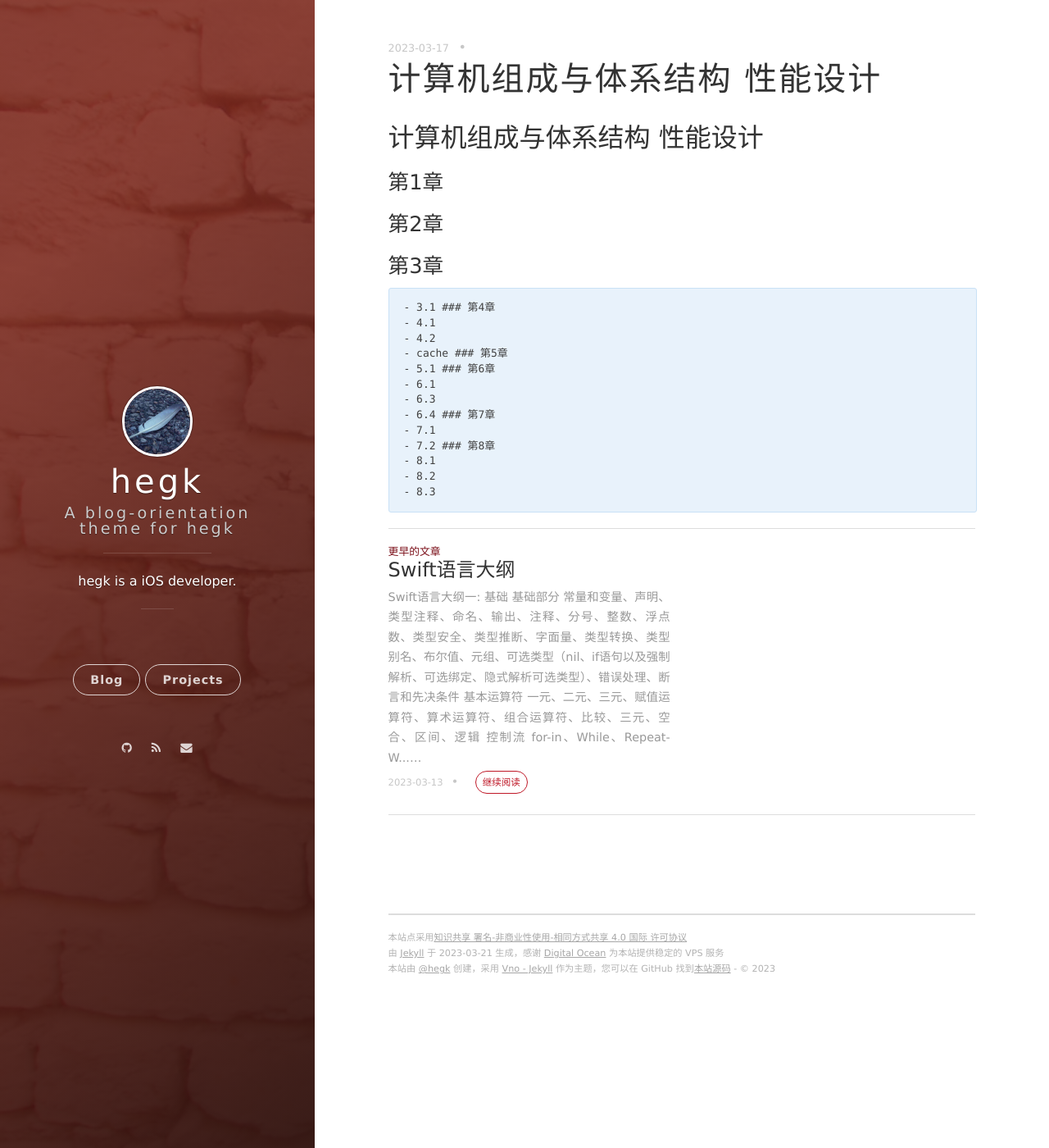
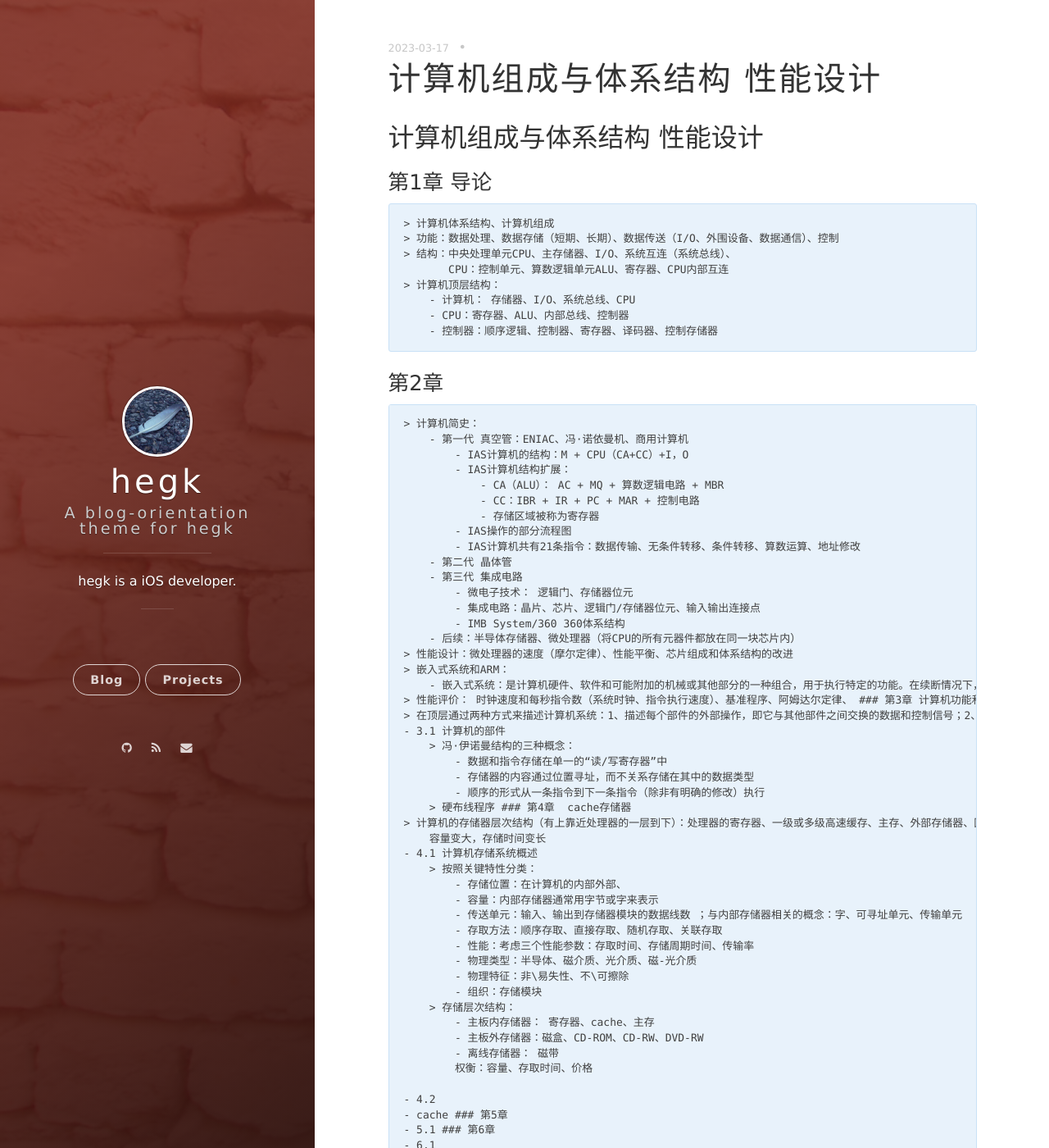
Before and after one commit to hegk/hegk.github.io, a Jekyll site: the page built from _posts/2023-03-18-计算机组成与体系结构.md, in a window 1280 px wide and 1400 px high. Shown: the whole window at 82% size. Built offline with Jekyll 4.4.1, drawn with Linux system fonts in a browser that asks for light colours; nearby versions of some CDN libraries; comment, search, counter and statistics services are not loaded; some of the changed text lies outside the part shown.

Commit message:
computer

```diff
--- a/_posts/2023-03-18-计算机组成与体系结构.md
+++ b/_posts/2023-03-18-计算机组成与体系结构.md
@@ -7,12 +7,63 @@ date: 2023-03-18 05:55:55.000000000 +08:00
 
 ## 计算机组成与体系结构 性能设计
 
-### 第1章
+### 第1章 导论
+    > 计算机体系结构、计算机组成
+    > 功能：数据处理、数据存储（短期、长期）、数据传送（I/O、外围设备、数据通信）、控制
+    > 结构：中央处理单元CPU、主存储器、I/O、系统互连（系统总线）、
+           CPU：控制单元、算数逻辑单元ALU、寄存器、CPU内部互连
+    > 计算机顶层结构：
+        - 计算机： 存储器、I/O、系统总线、CPU
+        - CPU：寄存器、ALU、内部总线、控制器
+        - 控制器：顺序逻辑、控制器、寄存器、译码器、控制存储器
+
 ### 第2章
-### 第3章
-    - 3.1
-### 第4章
-    - 4.1
+    > 计算机简史：
+        - 第一代 真空管：ENIAC、冯·诺依曼机、商用计算机
+            - IAS计算机的结构：M + CPU（CA+CC）+I，O
+            - IAS计算机结构扩展：
+                - CA（ALU）： AC + MQ + 算数逻辑电路 + MBR
+                - CC：IBR + IR + PC + MAR + 控制电路
+                - 存储区域被称为寄存器
+            - IAS操作的部分流程图
+            - IAS计算机共有21条指令：数据传输、无条件转移、条件转移、算数运算、地址修改
+        - 第二代 晶体管
+        - 第三代 集成电路
+            - 微电子技术： 逻辑门、存储器位元
+            - 集成电路：晶片、芯片、逻辑门/存储器位元、输入输出连接点
+            - IMB System/360 360体系结构
+        - 后续：半导体存储器、微处理器（将CPU的所有元器件都放在同一块芯片内）
+    > 性能设计：微处理器的速度（摩尔定律）、性能平衡、芯片组成和体系结构的改进
+    > 嵌入式系统和ARM：
+        - 嵌入式系统：是计算机硬件、软件和可能附加的机械或其他部分的一种组合，用于执行特定的功能。在续断情况下，嵌入式系统是大型产品和系统的组成部分
+    > 性能评价： 时钟速度和每秒指令数（系统时钟、指令执行速度）、基准程序、阿姆达尔定律、
+### 第3章 计算机功能和互连的顶层视图
+    > 在顶层通过两种方式来描述计算机系统：1、描述每个部件的外部操作，即它与其他部件之间交换的数据和控制信号；2、描述互连结构和管理互连结构所要求的控制
+    - 3.1 计算机的部件
+        > 冯·伊诺曼结构的三种概念：
+            - 数据和指令存储在单一的“读/写寄存器”中
+            - 存储器的内容通过位置寻址，而不关系存储在其中的数据类型
+            - 顺序的形式从一条指令到下一条指令（除非有明确的修改）执行
+        > 硬布线程序
+### 第4章  cache存储器
+    > 计算机的存储器层次结构（有上靠近处理器的一层到下）：处理器的寄存器、一级或多级高速缓存、主存、外部存储器、固定硬盘、可装卸存储设备
+        容量变大，存储时间变长
+    - 4.1 计算机存储系统概述
+        > 按照关键特性分类：
+            - 存储位置：在计算机的内部外部、
+            - 容量：内部存储器通常用字节或字来表示
+            - 传送单元：输入、输出到存储器模块的数据线数 ；与内部存储器相关的概念：字、可寻址单元、传输单元
+            - 存取方法：顺序存取、直接存取、随机存取、关联存取
+            - 性能：考虑三个性能参数：存取时间、存储周期时间、传输率
+            - 物理类型：半导体、磁介质、光介质、磁-光介质
+            - 物理特征：非\易失性、不\可擦除
+            - 组织：存储模块
+        > 存储层次结构：
+            - 主板内存储器： 寄存器、cache、主存
+            - 主板外存储器：磁盒、CD-ROM、CD-RW、DVD-RW
+            - 离线存储器： 磁带
+            权衡：容量、存取时间、价格
+
     - 4.2
     - cache
 ### 第5章
```
